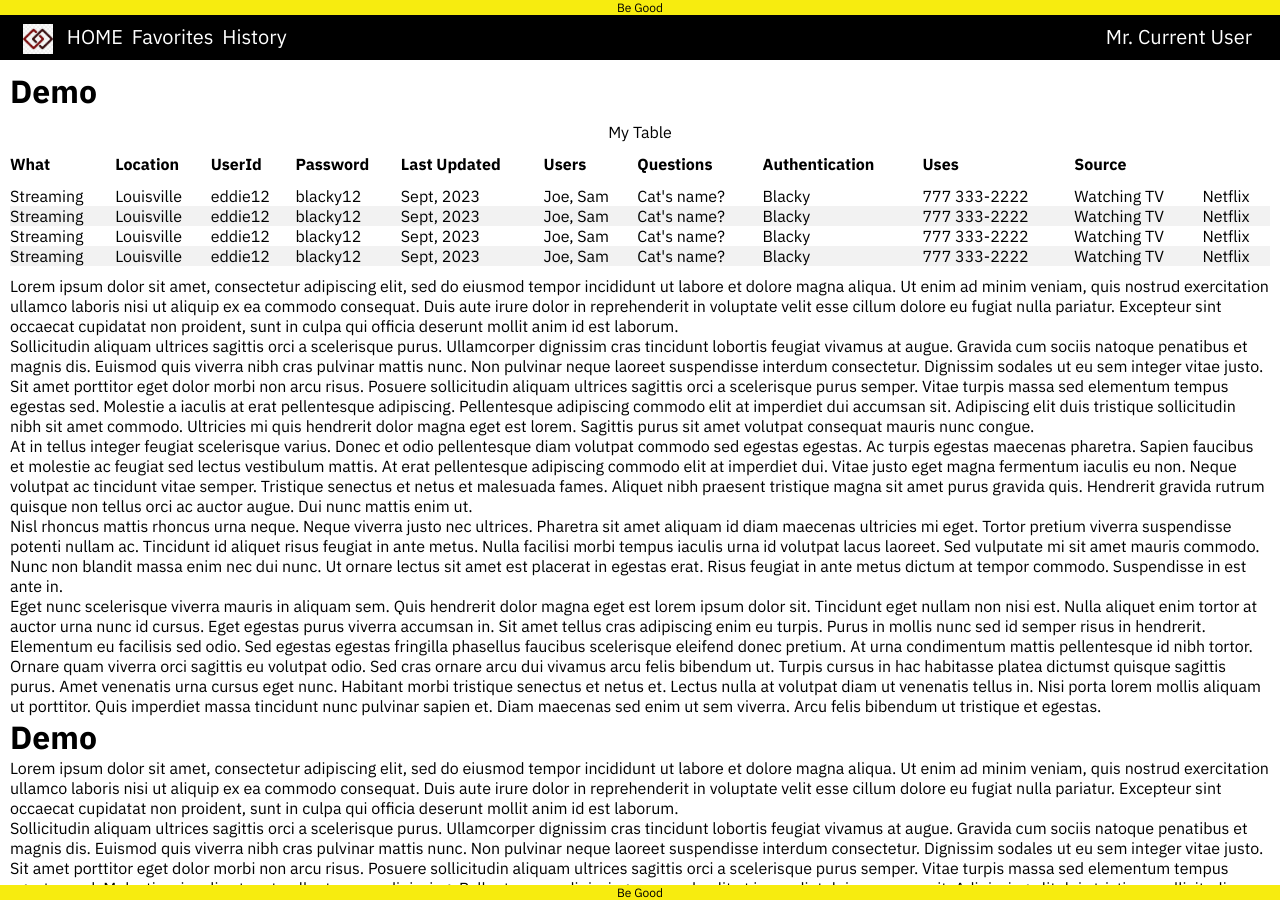
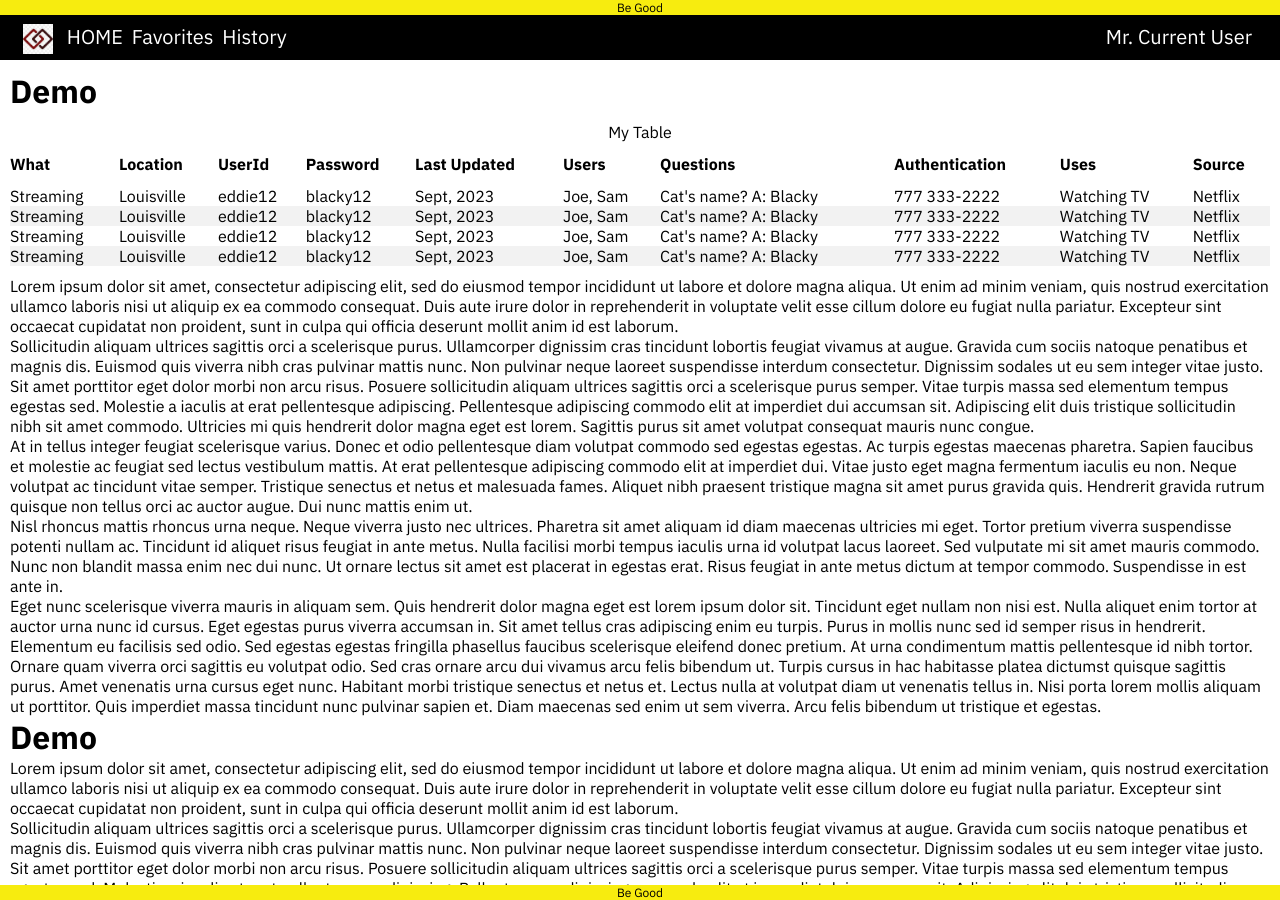
Before and after one commit to gothamgo/demo, a Jekyll site: the page built from index.html, in a window 1280 px wide and 900 px high. Built offline with Jekyll 4.4.1, drawn with Linux system fonts in a browser that asks for light colours; part of the change alters nothing that is shown.

```diff
--- a/_includes/table.html
+++ b/_includes/table.html
@@ -69,8 +69,7 @@
       <td>blacky12</td>
       <td>Sept, 2023</td>
       <td>Joe, Sam</td>
-      <td>Cat's name?</td>
-      <td>Blacky</td>
+      <td>Cat's name? A: Blacky</td>
       <td>777 333-2222</td>
       <td>Watching TV</td>
       <td>Netflix</td>
@@ -82,8 +81,7 @@
       <td>blacky12</td>
       <td>Sept, 2023</td>
       <td>Joe, Sam</td>
-      <td>Cat's name?</td>
-      <td>Blacky</td>
+      <td>Cat's name? A: Blacky</td>
       <td>777 333-2222</td>
       <td>Watching TV</td>
       <td>Netflix</td>
@@ -95,8 +93,7 @@
       <td>blacky12</td>
       <td>Sept, 2023</td>
       <td>Joe, Sam</td>
-      <td>Cat's name?</td>
-      <td>Blacky</td>
+      <td>Cat's name? A: Blacky</td>
       <td>777 333-2222</td>
       <td>Watching TV</td>
       <td>Netflix</td>
@@ -108,8 +105,7 @@
       <td>blacky12</td>
       <td>Sept, 2023</td>
       <td>Joe, Sam</td>
-      <td>Cat's name?</td>
-      <td>Blacky</td>
+      <td>Cat's name? A: Blacky</td>
       <td>777 333-2222</td>
       <td>Watching TV</td>
       <td>Netflix</td>
```
